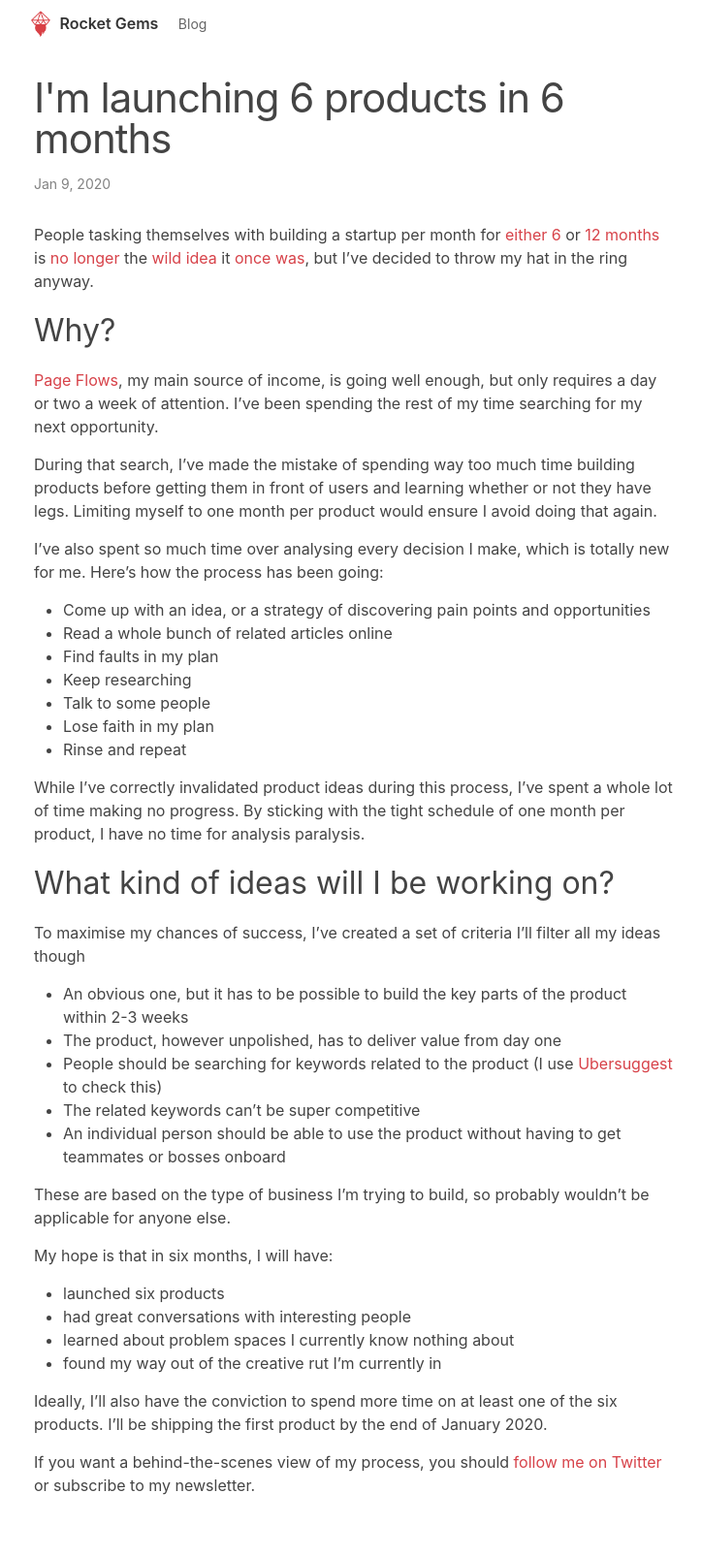
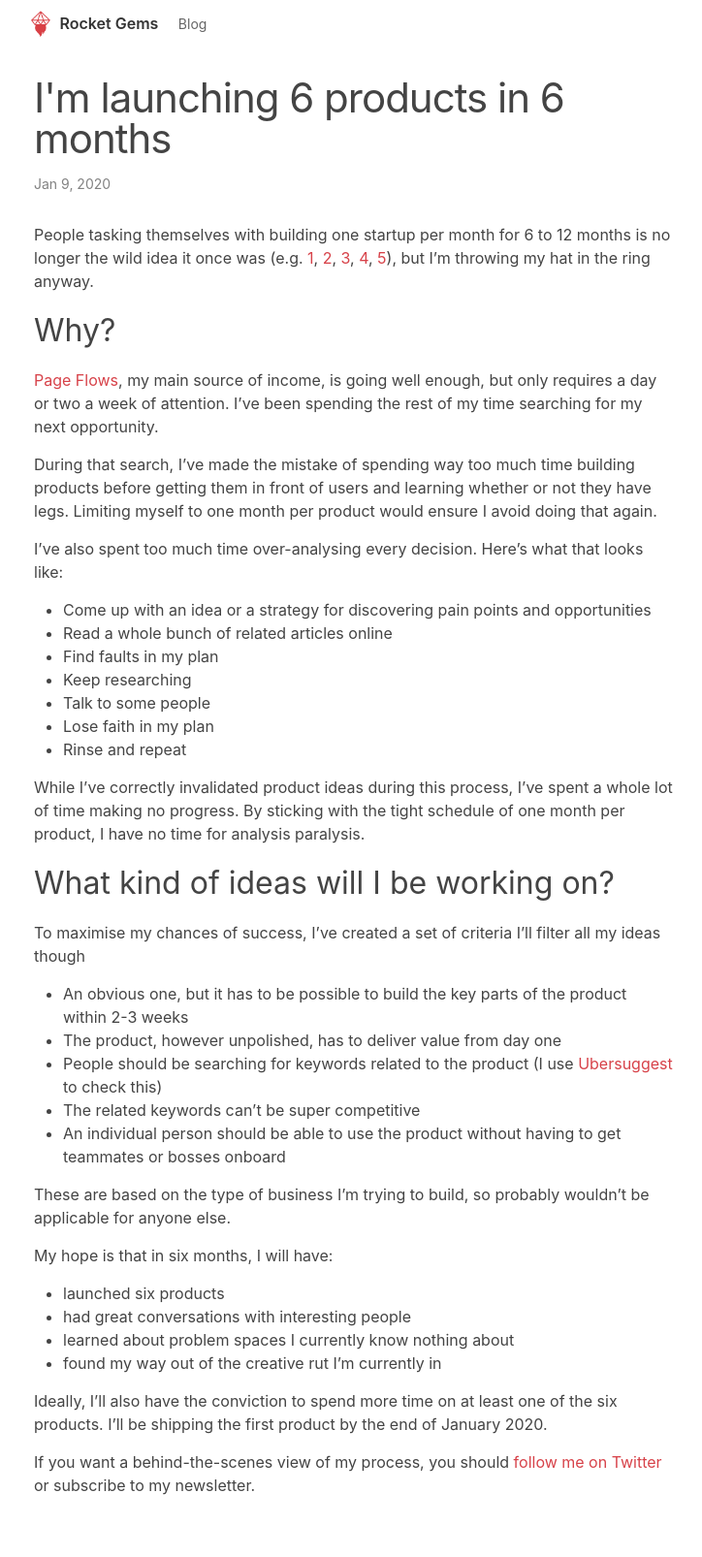
Before and after one commit to ramykhuffash/ramykhuffash.github.io, a Jekyll site: the page built from _posts/2020-01-09-6-products-in-6-months.markdown, in a window 1280 px wide. Shown: the whole page at 97% size, without its empty margins (275-999 px from the left). Built offline with Jekyll 4.4.1, drawn with Linux system fonts in a browser that asks for light colours.

Commit message:
6 by 6 post

```diff
--- a/_posts/2019-09-25-start-by-guiding.markdown
+++ /dev/null
@@ -1,6 +0,0 @@
----
-layout: post
-title:  "Hello world!"
-date:   2019-08-21 10:05:13 +0100
----
-This isn't actually anything, but I do enjoy posting hello world posts. They mark the start. In the rare occasion someone keeps up the blogging habit, it's nice to scroll all the way back and find one of these.
--- a/_posts/2020-01-09-6-products-in-6-months.markdown
+++ b/_posts/2020-01-09-6-products-in-6-months.markdown
@@ -4,16 +4,16 @@ title:  "I'm launching 6 products in 6 months"
 date:   2020-01-09 10:05:13 +0100
 ---
 
-People tasking themselves with building a startup per month for <a href="https://blog.wearecontrast.com/introducing-sixbysix-217d608362" target="_blank">either 6</a> or <a href="https://levels.io/12-startups-12-months/" target="_blank">12 months</a> is <a href="https://blog.yongfook.com/12-startups-in-12-months.html" target="_blank">no longer</a> the <a href="https://blog.cjtrowbridge.com/category/blog/projects/the-levels-challenge-build-12-startups-in-12-months/" target="_blank">wild idea</a> it <a href="https://medium.com/@swlkr/im-shipping-12-startups-in-12-months-f70266a50cef" target="_blank">once was</a>, but I've decided to throw my hat in the ring anyway.
+People tasking themselves with building one startup per month for 6 to 12 months is no longer the wild idea it once was (e.g. <a href="https://levels.io/12-startups-12-months/" target="_blank">1</a>, <a href="https://blog.yongfook.com/12-startups-in-12-months.html" target="_blank">2</a>, <a href="https://medium.com/@swlkr/im-shipping-12-startups-in-12-months-f70266a50cef" target="_blank">3</a>, <a href="https://blog.cjtrowbridge.com/category/blog/projects/the-levels-challenge-build-12-startups-in-12-months/" target="_blank">4</a>, <a href="https://blog.wearecontrast.com/introducing-sixbysix-217d608362" target="_blank">5</a>), but I'm throwing my hat in the ring anyway.
 
 ## Why?
 <a href="https://pageflows.com/" target="_blank">Page Flows</a>, my main source of income, is going well enough, but only requires a day or two a week of attention. I've been spending the rest of my time searching for my next opportunity.
 
 During that search, I've made the mistake of spending way too much time building products before getting them in front of users and learning whether or not they have legs. Limiting myself to one month per product would ensure I avoid doing that again.
 
-I've also spent so much time over analysing every decision I make, which is totally new for me. Here's how the process has been going:
+I've also spent too much time over-analysing every decision. Here's what that looks like:
 
- - Come up with an idea, or a strategy of discovering pain points and opportunities
+ - Come up with an idea or a strategy for discovering pain points and opportunities
  - Read a whole bunch of related articles online
  - Find faults in my plan
  - Keep researching
```
